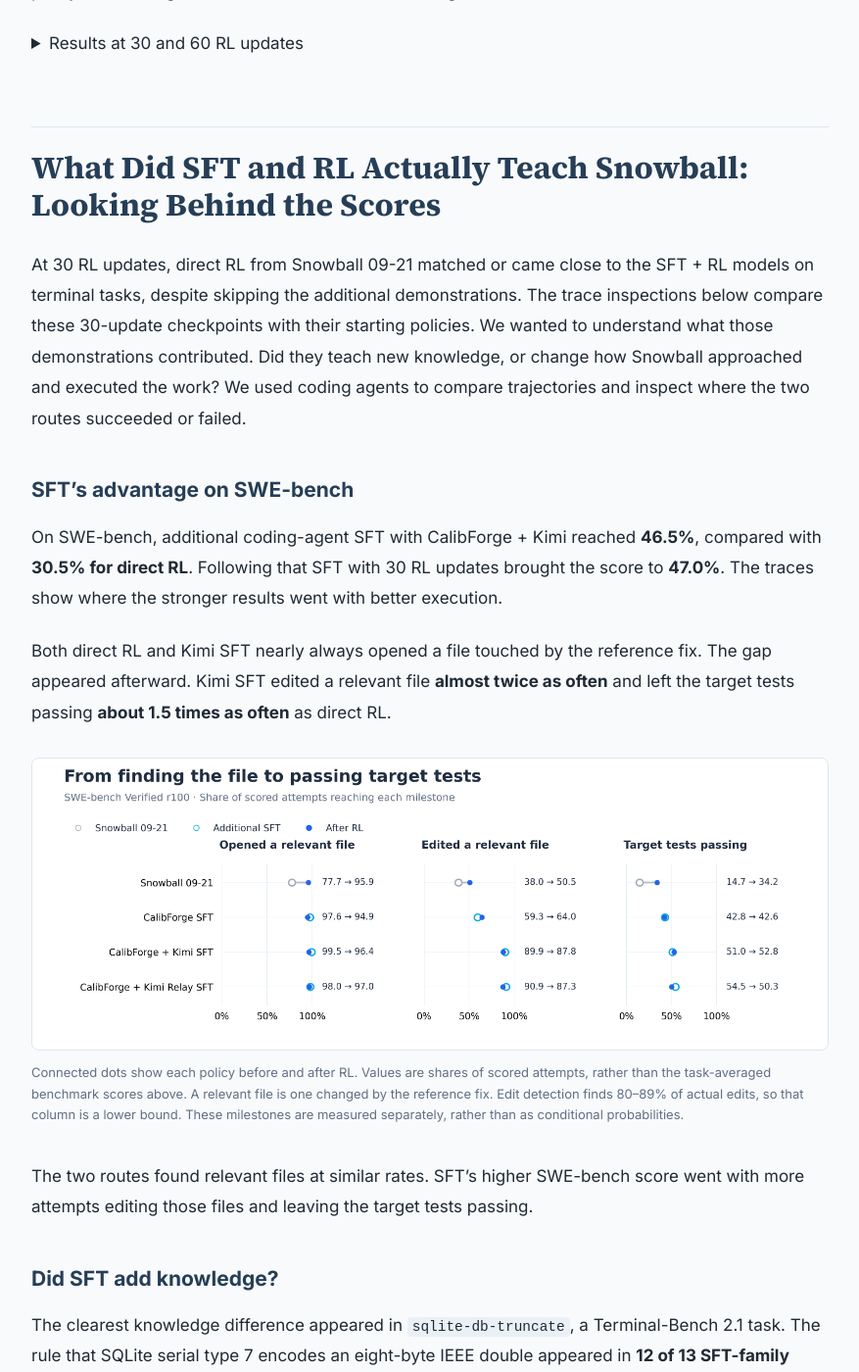
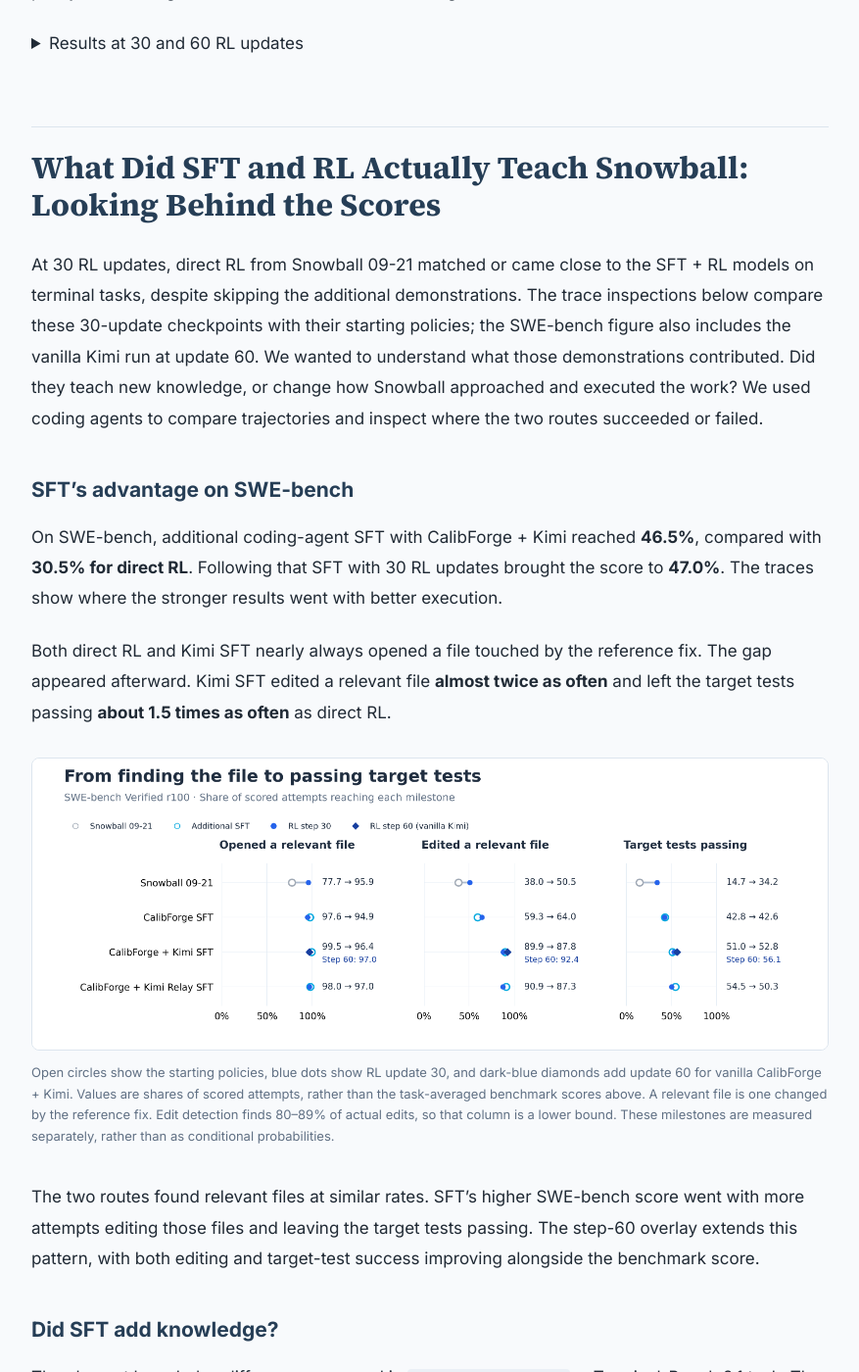
Before and after one commit to lukedhlee/lukedhlee.github.io, a Jekyll site: the page built from _posts/2026-10-21-turning-snowball-into-a-coding-agent.md, in a window 1280 px wide and 1400 px high, scrolled down 14201 px. Shown: the whole window at 98% size, without its empty margins (201-1078 px from the left). Built offline with Jekyll 4.4.1, drawn with Linux system fonts in a browser that asks for light colours; some of the changed text lies outside the part shown.

Commit message:
Overlay step-60 SWE trace milestones and trim knowledge summary

```diff
--- a/_posts/2026-10-21-turning-snowball-into-a-coding-agent.md
+++ b/_posts/2026-10-21-turning-snowball-into-a-coding-agent.md
@@ -296,7 +296,7 @@
 
 ## What Did SFT and RL Actually Teach Snowball: Looking Behind the Scores
 
-At 30 RL updates, direct RL from Snowball 09-21 matched or came close to the SFT + RL models on terminal tasks, despite skipping the additional demonstrations. The trace inspections below compare these 30-update checkpoints with their starting policies. We wanted to understand what those demonstrations contributed. Did they teach new knowledge, or change how Snowball approached and executed the work? We used coding agents to compare trajectories and inspect where the two routes succeeded or failed.
+At 30 RL updates, direct RL from Snowball 09-21 matched or came close to the SFT + RL models on terminal tasks, despite skipping the additional demonstrations. The trace inspections below compare these 30-update checkpoints with their starting policies; the SWE-bench figure also includes the vanilla Kimi run at update 60. We wanted to understand what those demonstrations contributed. Did they teach new knowledge, or change how Snowball approached and executed the work? We used coding agents to compare trajectories and inspect where the two routes succeeded or failed.
 
 ### SFT’s advantage on SWE-bench
 
@@ -305,19 +305,17 @@
 Both direct RL and Kimi SFT nearly always opened a file touched by the reference fix. The gap appeared afterward. Kimi SFT edited a relevant file **almost twice as often** and left the target tests passing **about 1.5 times as often** as direct RL.
 
 <figure class="research-figure">
-<a href="{{ '/assets/img/snowball/trace-swe-steps.png?v=connected-dots' | relative_url }}"><img src="{{ '/assets/img/snowball/trace-swe-steps.png?v=connected-dots' | relative_url }}" alt="SWE-bench execution milestones. Snowball 09-21 opens a relevant file in 78 percent of scored attempts and edits one in 38 percent. Vanilla Kimi SFT reaches 99 and 90 percent respectively and leaves the target tests passing in 51 percent of scored attempts. Direct RL also improves editing and target-test success." width="2952" height="1080" loading="lazy"></a>
-<figcaption>Connected dots show each policy before and after RL. Values are shares of scored attempts, rather than the task-averaged benchmark scores above. A relevant file is one changed by the reference fix. Edit detection finds 80–89% of actual edits, so that column is a lower bound. These milestones are measured separately, rather than as conditional probabilities.</figcaption>
+<a href="{{ '/assets/img/snowball/trace-swe-steps.png?v=step60-overlay' | relative_url }}"><img src="{{ '/assets/img/snowball/trace-swe-steps.png?v=step60-overlay' | relative_url }}" alt="SWE-bench execution milestones. Snowball 09-21 opens a relevant file in 78 percent of scored attempts and edits one in 38 percent. Vanilla Kimi SFT reaches 99 and 90 percent respectively and leaves the target tests passing in 51 percent of scored attempts. At RL step 60, vanilla Kimi reaches 97.0 percent opened, 92.4 percent edited, and 56.1 percent target tests passing." width="2952" height="1080" loading="lazy"></a>
+<figcaption>Open circles show the starting policies, blue dots show RL update 30, and dark-blue diamonds add update 60 for vanilla CalibForge + Kimi. Values are shares of scored attempts, rather than the task-averaged benchmark scores above. A relevant file is one changed by the reference fix. Edit detection finds 80–89% of actual edits, so that column is a lower bound. These milestones are measured separately, rather than as conditional probabilities.</figcaption>
 </figure>
 
-The two routes found relevant files at similar rates. SFT’s higher SWE-bench score went with more attempts editing those files and leaving the target tests passing.
+The two routes found relevant files at similar rates. SFT’s higher SWE-bench score went with more attempts editing those files and leaving the target tests passing. The step-60 overlay extends this pattern, with both editing and target-test success improving alongside the benchmark score.
 
 ### Did SFT add knowledge?
 
 The clearest knowledge difference appeared in `sqlite-db-truncate`, a Terminal-Bench 2.1 task. The rule that SQLite serial type 7 encodes an eight-byte IEEE double appeared in **12 of 13 SFT-family attempts** and **none of five starting-model or direct-RL attempts**. Direct RL finished using incorrect decoding rules and submitted wrong values. The SFT-family models consistently used the correct format knowledge, even though they did not always complete the task successfully.
 
 RL also helped Snowball act on knowledge it already showed. The starting checkpoint identified the needed React version fix and wrote a correct SQL query, yet failed both tasks. After RL, Snowball successfully completed them. These gains suggest improved execution of existing ideas, rather than newly acquired knowledge.
-
-The examples suggest two different kinds of improvement. In the database-recovery task, SFT-trained models consistently used a decoding rule that did not appear in the starting checkpoint’s attempts. In the React and SQL tasks, the starting checkpoint already showed the needed idea; RL helped turn it into a successful result.
 
 ### How the agents worked differently
 
```
Also changed, not shown: scripts/data/snowball_swe_step60.json (added, +35 -0 lines), scripts/render_snowball_trace_analysis.py (+14 -3 lines), assets/img/snowball/trace-swe-steps.png, assets/img/snowball/trace-swe-steps.svg.
